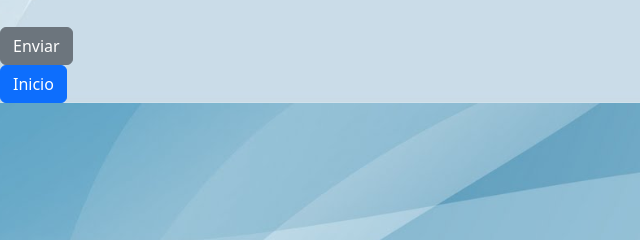
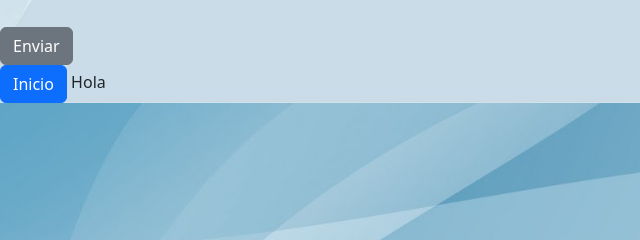
Before and after one commit to bulux-dev/Proyecto-ingenieria-software, a plain HTML site: page form-ext.html in a window 1280 px wide. Shown: the part 429-669 px from the top of the page, 0-640 px from the left. Drawn offline with nearby package versions, Linux system fonts and the light colour scheme.

Commit message:
label test

```diff
--- a/form-ext.html
+++ b/form-ext.html
@@ -38,6 +38,7 @@
         <input class="btn btn-secondary" type ="submit" value ="Enviar">
         </form>
         <button class="btn btn-primary" onclick = "window.location.href = 'inicio.html'">Inicio</button>
+        <label>Hola</label>
         <script src="js/agregarguiones.js"></script>
     </body>
 </html>
```
